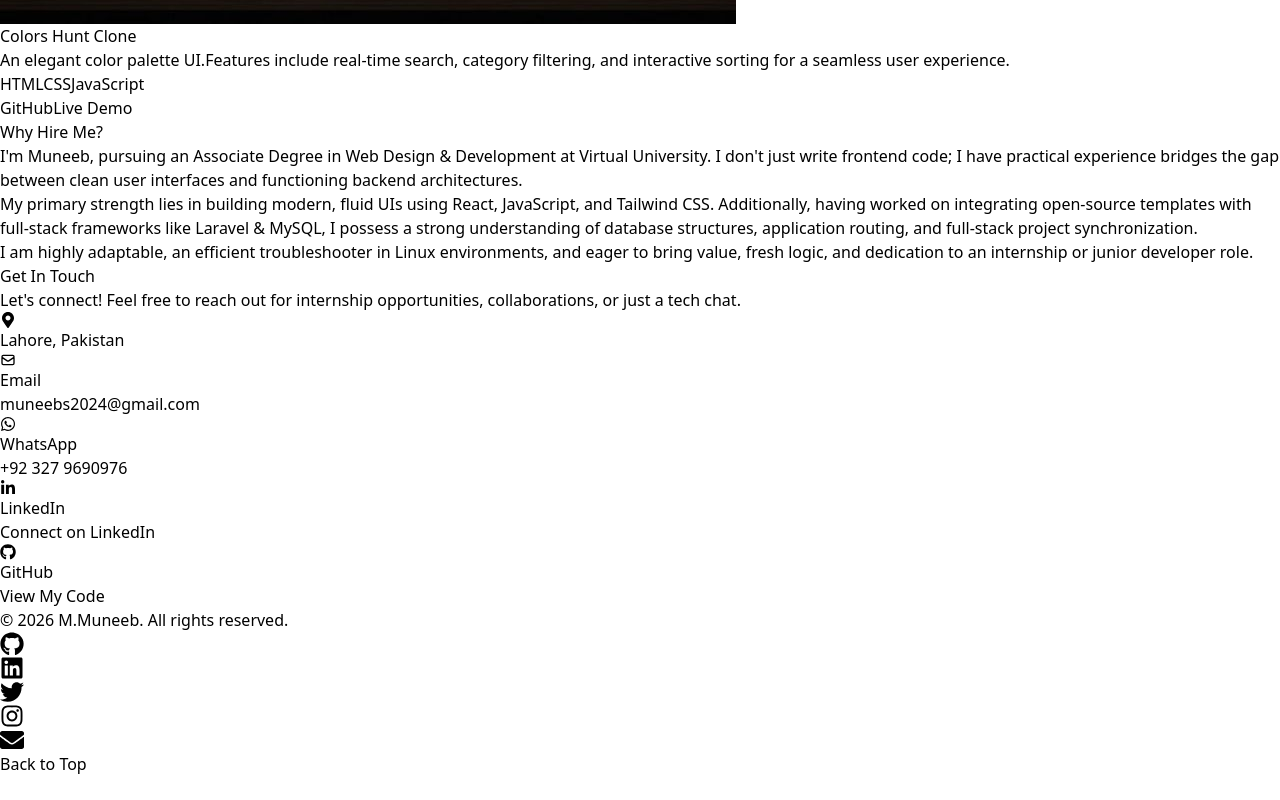
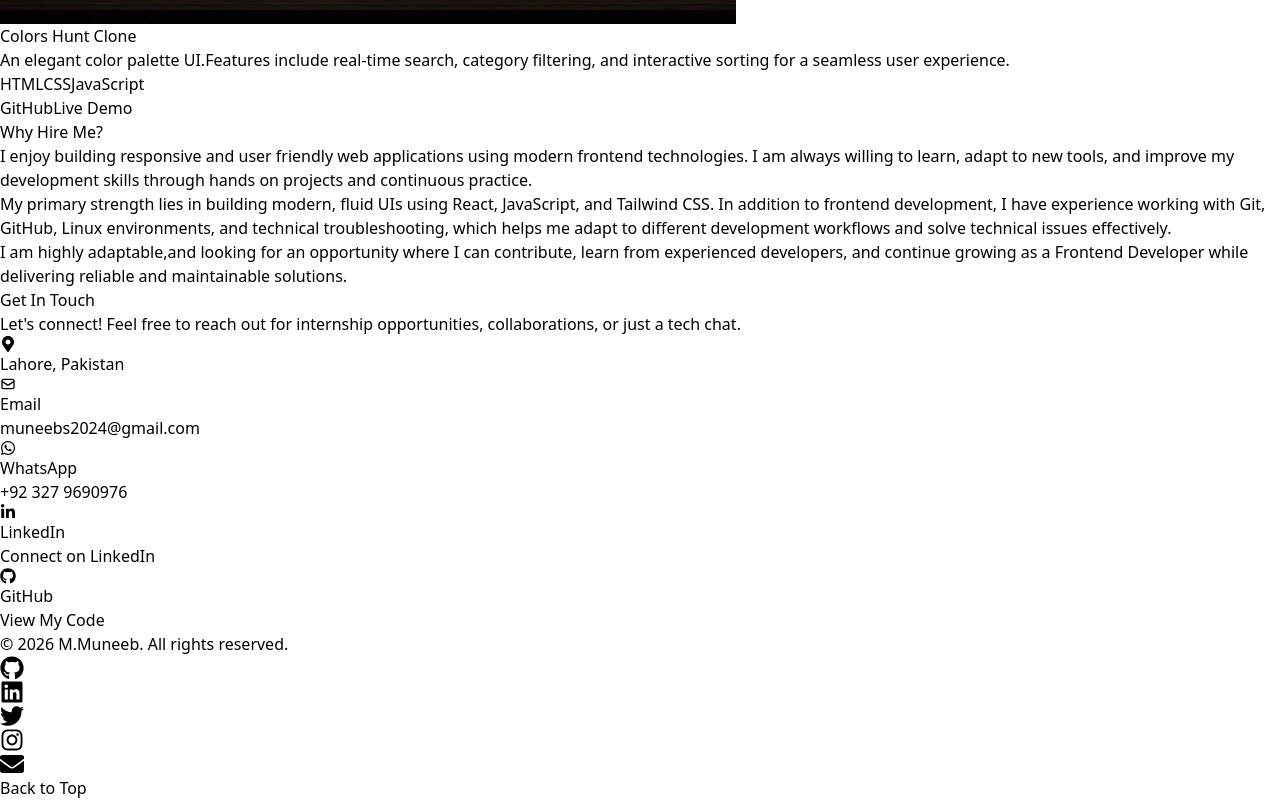
Before and after one commit to DEV-MK2023/Portfolio, a React (Vite) app: page / in a window 1280 px wide. Shown: the part 9016-9816 px from the top of the page. Before the commit the page ends 9792 px from the top, so only its background shows below. Built offline with nearby package versions, Linux system fonts and the light colour scheme.

Commit message:
Update Testimonials.jsx

```diff
--- a/src/components/Testimonials.jsx
+++ b/src/components/Testimonials.jsx
@@ -19,19 +19,17 @@
         </h2>
 
         <p className="text-slate-300 text-base sm:text-lg leading-relaxed mb-6">
-          I'm <span className="text-blue-400 font-medium">Muneeb</span>, pursuing an
-          Associate Degree in Web Design & Development at Virtual University. I don't just write frontend code;
-          I have practical experience bridges the gap between clean user interfaces and functioning backend architectures.
+          I enjoy building responsive and user friendly web applications using modern frontend technologies. I am always willing to learn, adapt to new tools, and improve my development skills through hands on projects and continuous practice.
+
         </p>
 
         <p className="text-slate-300 text-base sm:text-lg leading-relaxed">
           My primary strength lies in building modern, fluid UIs using <span className="text-white font-medium">React, JavaScript, and Tailwind CSS</span>.
-          Additionally, having worked on integrating open-source templates with full-stack frameworks like <span className="text-blue-400 font-medium">Laravel & MySQL</span>,
-          I possess a strong understanding of database structures, application routing, and full-stack project synchronization.
+         In addition to frontend development, I have experience working with Git, GitHub, Linux environments, and technical troubleshooting, which helps me adapt to different development workflows and solve technical issues effectively.
         </p>
 
         <p className="text-slate-400 mt-6 text-base sm:text-lg leading-relaxed italic">
-          I am highly adaptable, an efficient troubleshooter in Linux environments, and eager to bring value, fresh logic, and dedication to an internship or junior developer role.
+          I am highly adaptable,and looking for an opportunity where I can contribute, learn from experienced developers, and continue growing as a Frontend Developer while delivering reliable and maintainable solutions.
         </p>
       </motion.div>
     </section>
```
